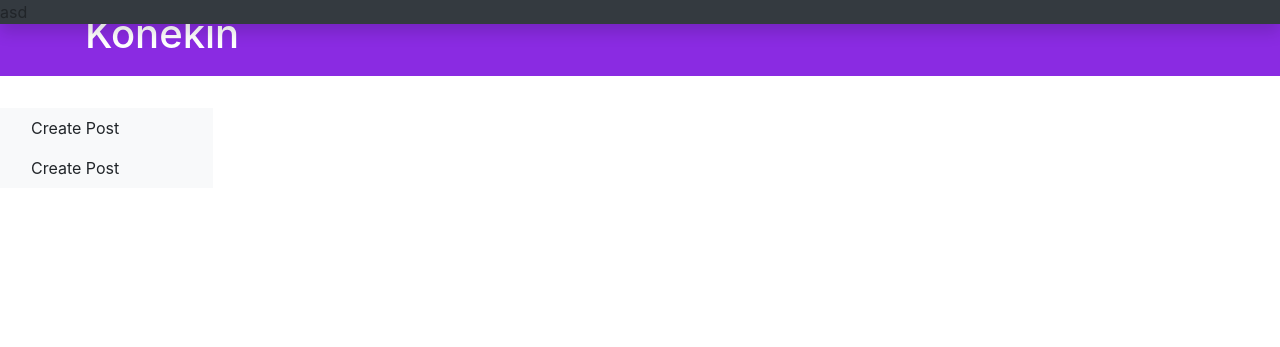
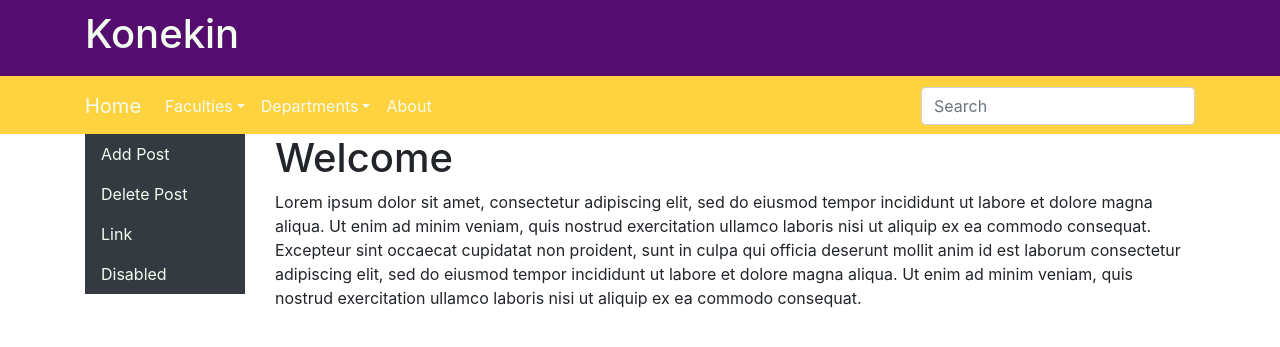
Before and after one commit to 2018-PemrogramanWeb-D/tugas7-fp-proposal-konekin, a PHP site: page / in a window 1280 px wide. Shown: the top 347 px of the page. Run offline with PHP 8.4, Linux system fonts and the light colour scheme.

Commit message:
update home

```diff
--- a/custom.css
+++ b/custom.css
@@ -1,14 +1,29 @@
 .jumbotron{
-    background-color: blueviolet;
+    background-color: #540d6e;
     padding-top: 10px;
     padding-bottom: 10px;
+    margin-bottom: 0px;
     border-radius: 0px;
 }
 
 .display-6{
-    color: #ffffff;
+    color: #f3fcf0;
 }
 
 .lead{
-    color: #ffffff;
+    color: #f3fcf0;
 }
+
+.navbar{
+    padding-top: 10px;
+    margin-top: 0px;
+    background-color: #ffd23f;
+}
+
+.navbar-brand{
+    color: #f3fcf0;
+}
+
+.nav-link{
+    color: #f3fcf0;
+}
--- a/index.html
+++ b/index.html
@@ -5,12 +5,17 @@
     <meta http-equiv="X-UA-Compatible" content="IE=edge">
     <title>Konekin</title>
     <meta name="viewport" content="width=device-width, initial-scale=1">
-    <link rel="stylesheet" href="https://stackpath.bootstrapcdn.com/bootstrap/4.1.3/css/bootstrap.min.css" integrity="sha384-MCw98/SFnGE8fJT3GXwEOngsV7Zt27NXFoaoApmYm81iuXoPkFOJwJ8ERdknLPMO" crossorigin="anonymous">
+    <link href="https://stackpath.bootstrapcdn.com/bootstrap/4.1.3/css/bootstrap.min.css" rel="stylesheet" integrity="sha384-MCw98/SFnGE8fJT3GXwEOngsV7Zt27NXFoaoApmYm81iuXoPkFOJwJ8ERdknLPMO" crossorigin="anonymous">
+    <script src="https://stackpath.bootstrapcdn.com/bootstrap/4.1.3/js/bootstrap.min.js" integrity="sha384-ChfqqxuZUCnJSK3+MXmPNIyE6ZbWh2IMqE241rYiqJxyMiZ6OW/JmZQ5stwEULTy" crossorigin="anonymous"></script>
+    <script src="https://stackpath.bootstrapcdn.com/bootstrap/4.1.3/js/bootstrap.bundle.min.js" integrity="sha384-pjaaA8dDz/5BgdFUPX6M/9SUZv4d12SUPF0axWc+VRZkx5xU3daN+lYb49+Ax+Tl" crossorigin="anonymous"></script>
+
     <link rel="stylesheet" href="custom.css">
 
 
 </head>
 <body>
+
+
     <div class="jumbotron">
         <div class="container">
             <h1 class="display-6">Konekin</h1>
@@ -18,29 +23,83 @@
     </div>
 
 
-    <nav class="navbar navbar-dark fixed-top bg-dark flex-md-nowrap p-0 shadow">
-        asd
+    <nav class="navbar navbar-expand-lg">
+        <div class="container">
+            <a class="navbar-brand" href="#">Home</a>
+            <button class="navbar-toggler" type="button" data-toggle="collapse" data-target="#navbarsExample07" aria-controls="navbarsExample07" aria-expanded="false" aria-label="Toggle navigation">
+            <span class="navbar-toggler-icon"></span>
+            </button>
+
+            <div class="collapse navbar-collapse" id="navbarsExample07">
+            <ul class="navbar-nav mr-auto">
+                <li class="nav-item dropdown">
+                    <a class="nav-link dropdown-toggle" href="https://example.com" id="dropdown07" data-toggle="dropdown" aria-haspopup="true" aria-expanded="false">Faculties</a>
+                        <div class="dropdown-menu" aria-labelledby="dropdown07">
+                            <h1 class="dropdown-header">Faculties</h1>
+                            <a class="dropdown-item" href="#">Science</a>
+                            <a class="dropdown-item" href="#">Industrial Technology</a>
+                            <a class="dropdown-item" href="#">Electrical Technology</a>
+                            <a class="dropdown-item" href="#">Civil, Environmental, and Geo Engineering</a>
+                            <a class="dropdown-item" href="#">Architecture, Design, and Planning</a>
+                            <a class="dropdown-item" href="#">Marine Technology</a>
+                            <a class="dropdown-item" href="#">Mathematics, Computation, and Data Science</a>
+                            <a class="dropdown-item" href="#">Information and Communication Technology</a>
+                            <a class="dropdown-item" href="#">Business and Technology Management</a>
+                        </div>
+                </li>
+                <li class="nav-item dropdown">
+                        <a class="nav-link dropdown-toggle" href="https://example.com" id="dropdown07" data-toggle="dropdown" aria-haspopup="true" aria-expanded="false">Departments</a>
+                            <div class="dropdown-menu" aria-labelledby="dropdown07">
+                                <a class="dropdown-item" href="#">Action</a>
+                                <a class="dropdown-item" href="#">Another action</a>
+                                <a class="dropdown-item" href="#">Something else here</a>
+                            </div>
+                    </li>
+                <li class="nav-item">
+                    <a class="nav-link" href="#">About</a>
+                </li>
+            </ul>
+            <form class="form-inline my-2 my-md-0">
+                <input class="form-control" type="text" placeholder="Search" aria-label="Search">
+            </form>
+            </div>
+        </div>
     </nav>
 
-    <div class="container-fluid">
-        <div class="row">
-            <nav class="col-md-2 d-none d-md-block bg-light sidebar">
-                <div class="sidebar-sticky">
-                    <ul class="nav flex-column">
+
+
+
+    <div class="container">
+        <div class="row content">
+            <div class="col-sm-2">
+                <nav>
+                    <ul class="nav flex-column bg-dark">
                         <li class="nav-item">
-                            <a class="nav-link">Create Post</a>
+                            <a class="nav-link" href="#">Add Post</a>
                         </li>
                         <li class="nav-item">
-                            <a class="nav-link">Create Post</a>
+                            <a class="nav-link" href="#">Delete Post</a>
+                        </li>
+                        <li class="nav-item">
+                            <a class="nav-link" href="#">Link</a>
+                        </li>
+                        <li class="nav-item">
+                            <a class="nav-link" href="#">Disabled</a>
                         </li>
                     </ul>
-                </div>
-            </nav>
+                </nav>
+            </div>
+
+            <div class="col-sm-10">
+                <h1>Welcome</h1>
+                <p>Lorem ipsum dolor sit amet, consectetur adipiscing elit, sed do eiusmod tempor incididunt ut labore et dolore magna aliqua. Ut enim ad minim veniam, quis nostrud exercitation ullamco laboris nisi ut aliquip ex ea commodo consequat. Excepteur sint occaecat cupidatat non proident, sunt in culpa qui officia deserunt mollit anim id est laborum consectetur adipiscing elit, sed do eiusmod tempor incididunt ut labore et dolore magna aliqua. Ut enim ad minim veniam, quis nostrud exercitation ullamco laboris nisi ut aliquip ex ea commodo consequat.</p>
+            </div>
         </div>
-        <div class="row">
 
-        </div>
+
+
     </div>
+
 
 
 
```
